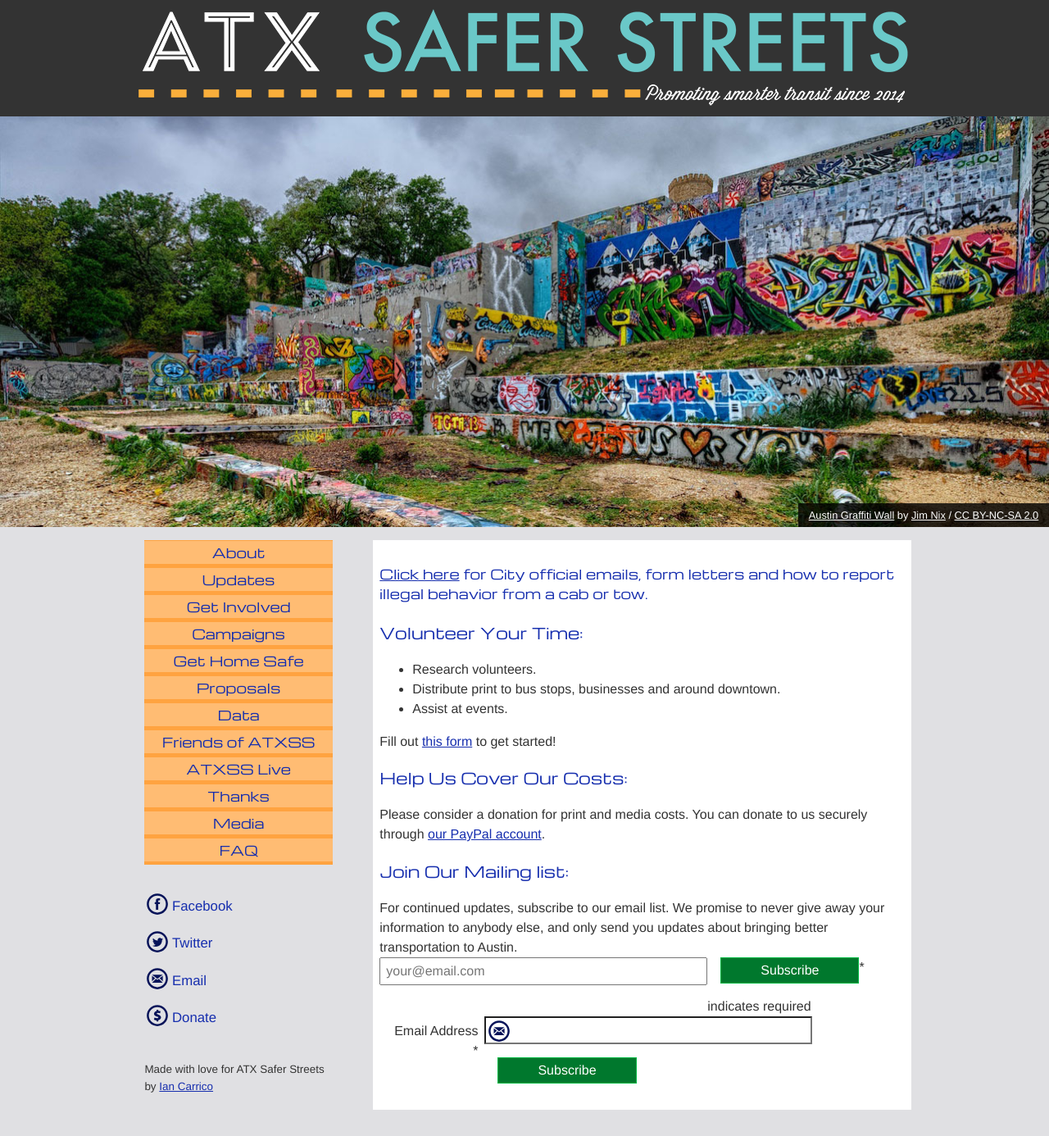
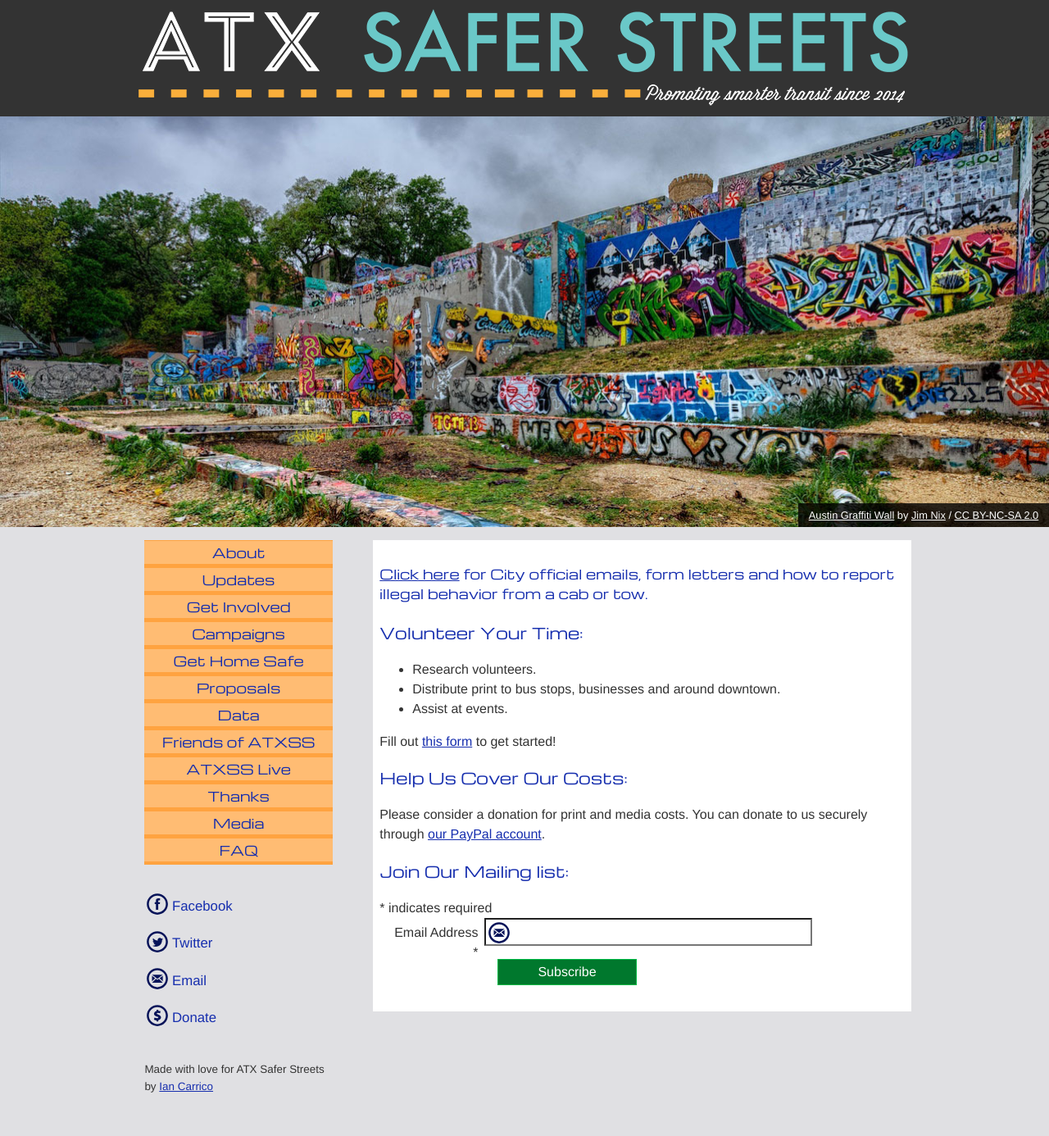
Before and after one commit to iamcarrico/atxsaferstreets, a Jekyll site: the page built from get-involved.md, in a window 1280 px wide. Shown: the whole page at 82% size. Built offline with Jekyll 4.4.1, drawn with Linux system fonts in a browser that asks for light colours; some web fonts are replaced.

Commit message:
Update newsletter_form.html

```diff
--- a/_includes/newsletter_form.html
+++ b/_includes/newsletter_form.html
@@ -1,15 +1,3 @@
-
-<form action="//atxsaferstreets.us8.list-manage.com/subscribe/post?u=d98b43c541764f548279636ea&amp;id=371eb46715" method="post" id="newsletter_signup" name="signup" target="windowName" onsubmit="window.open('', this.target,
-'dialog,modal,scrollbars=no,resizable=no,width=550,height=380,left=0,top=0');">
-  For continued updates, subscribe to our email list. We promise to never give away your information to anybody else, and only send you updates about bringing better transportation to Austin.
-  <br>
-  <input type="email" name="email" placeholder="your@email.com" value="" id="emailaddress">
-  <input type="hidden" name="subscribe" value="yes">
-  <input type="hidden" name="list[2]" value="signup">
-  <input type="hidden" name="listname[2]" value="newsletter">
-  <input type="submit" id="submit" value="Subscribe">
-</form>
-
 
 <div id="mc_embed_signup">
 <form action="//atxsaferstreets.us8.list-manage.com/subscribe/post?u=d98b43c541764f548279636ea&amp;id=371eb46715" method="post" id="mc-embedded-subscribe-form" name="mc-embedded-subscribe-form" class="validate" target="_blank" novalidate>
```
